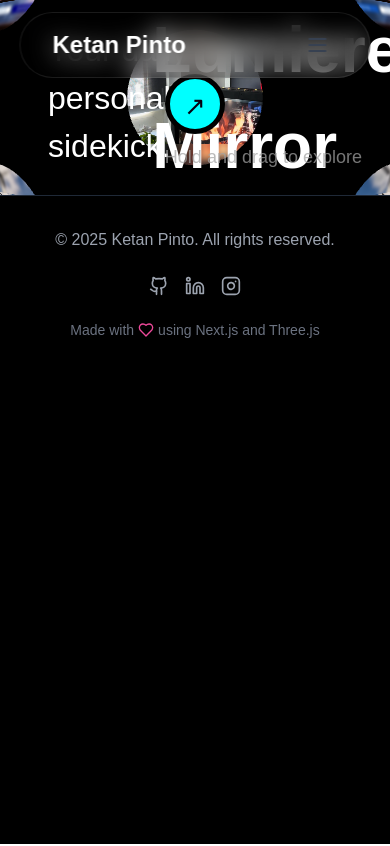
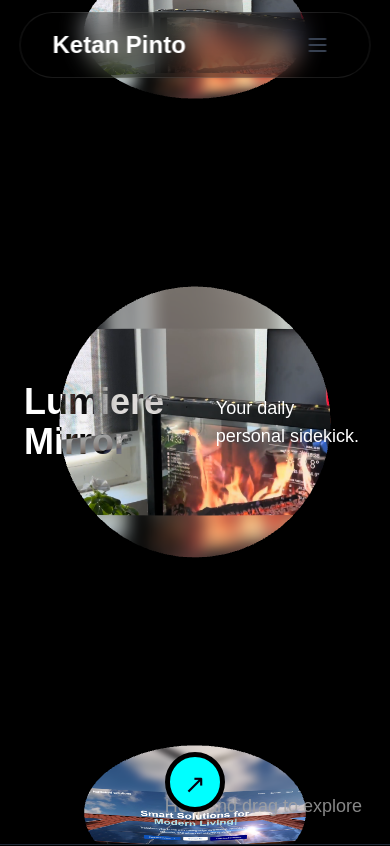
Before and after one commit to ketanpinto/portfolio, a Next.js app: page /colleges in a window 390 px wide. Shown: the top 846 px of the page. Built offline with nearby package versions, Linux system fonts and the light colour scheme.

Commit message:
added mobile support for project page

```diff
--- a/components/InfiniteMenu.tsx
+++ b/components/InfiniteMenu.tsx
@@ -1,4 +1,3 @@
-
 // components/InfiniteMenu.tsx
 
 "use client"; // <-- CRUCIAL: Must be the very first line
@@ -1285,7 +1284,7 @@ const InfiniteMenu: FC<InfiniteMenuProps> = ({ items = [] }) => {
   };
 
   return (
-    <div className="relative w-full h-full">
+    <div className="relative w-full h-screen">
       <canvas
         id="infinite-grid-menu-canvas"
         ref={canvasRef}
@@ -1300,12 +1299,11 @@ const InfiniteMenu: FC<InfiniteMenuProps> = ({ items = [] }) => {
               absolute
               font-black
               text-white
-    mix-blend-mode-difference // <-- Add this class
-    [font-size:4rem]
-    left-[1.6em]
+              mix-blend-difference
+              text-4xl md:text-6xl lg:text-7xl
+              left-6 lg:left-12
               top-1/2
               transform
-    translate-x-[20%]
               -translate-y-1/2
               transition-all
               ease-[cubic-bezier(0.25,0.1,0.25,1.0)]
@@ -1323,17 +1321,19 @@ const InfiniteMenu: FC<InfiniteMenuProps> = ({ items = [] }) => {
             className={`
               select-none
               absolute
-          max-w-[10ch]
-          text-[2.0rem]
+              max-w-[15ch]
+              text-lg md:text-xl lg:text-3xl
               text-white
               top-1/2
-          right-[1%]
+              right-6 lg:right-12
+              transform
+              -translate-y-1/2
               transition-all
               ease-[cubic-bezier(0.25,0.1,0.25,1.0)]
               ${
                 isMoving
-              ? "opacity-0 pointer-events-none duration-[100ms] translate-x-[-60%] -translate-y-1/2"
-              : "opacity-100 pointer-events-auto duration-[500ms] translate-x-[-90%] -translate-y-1/2"
+                  ? "opacity-0 pointer-events-none duration-[100ms]"
+                  : "opacity-100 pointer-events-auto duration-[500ms]"
               }
             `}
           >
@@ -1360,7 +1360,7 @@ const InfiniteMenu: FC<InfiniteMenuProps> = ({ items = [] }) => {
               ${
                 isMoving
                   ? "bottom-[-80px] opacity-0 pointer-events-none duration-[100ms] scale-0 -translate-x-1/2"
-              : "bottom-[3.8em] opacity-100 pointer-events-auto duration-[500ms] scale-100 -translate-x-1/2"
+                  : "bottom-8 lg:bottom-[3.8em] opacity-100 pointer-events-auto duration-[500ms] scale-100 -translate-x-1/2"
               }
             `}
           >
```
Lines whose indentation alone changed are shown as unchanged.
